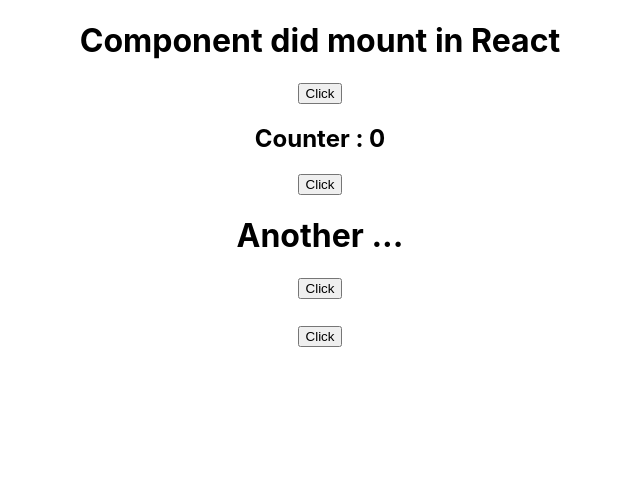
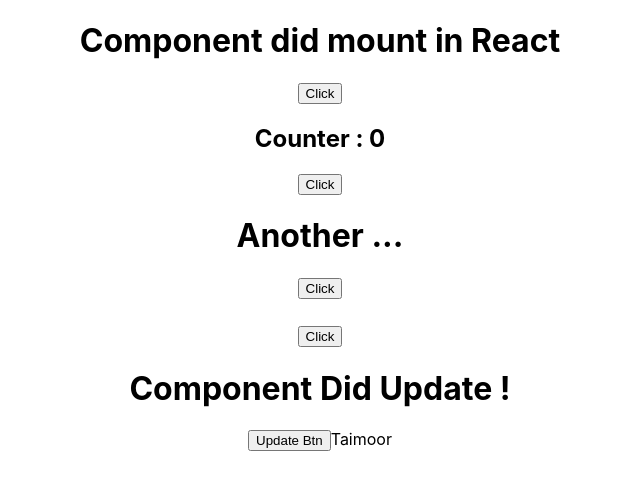
Before and after one commit to TaimoorAli77/code4Education, a React (Create React App) app: page / in a window 1280 px wide. Shown: the top 490 px of the page, without its empty margins (320-960 px from the left). Built offline with nearby package versions, Linux system fonts and the light colour scheme.

Commit message:
Component Did Update

```diff
--- a/src/App.js
+++ b/src/App.js
@@ -6,8 +6,12 @@
     //first this will run
     console.log("constructor")
     this.state = {
+      name: "Taimoor",
       count: 0
     }
+  }
+  componentDidUpdate() {
+    console.log("Component did Update")
   }
   //third cDM will run.. mostly libraries and api calls are called inside the componentDidMount
   // because it just calls once when we start the app.
@@ -42,7 +46,9 @@
           <button onClick={this.Increment}>Click</button>
 
         </h2>
-
+        <h1>Component Did Update !</h1>
+        <button onClick={()=>{this.setState({name:"Malik Taimoor Ali Awan"})}}>Update Btn</button>
+{this.state.name}
       </div>
     </>
     )
```
Also changed, not shown: inf.txt.
